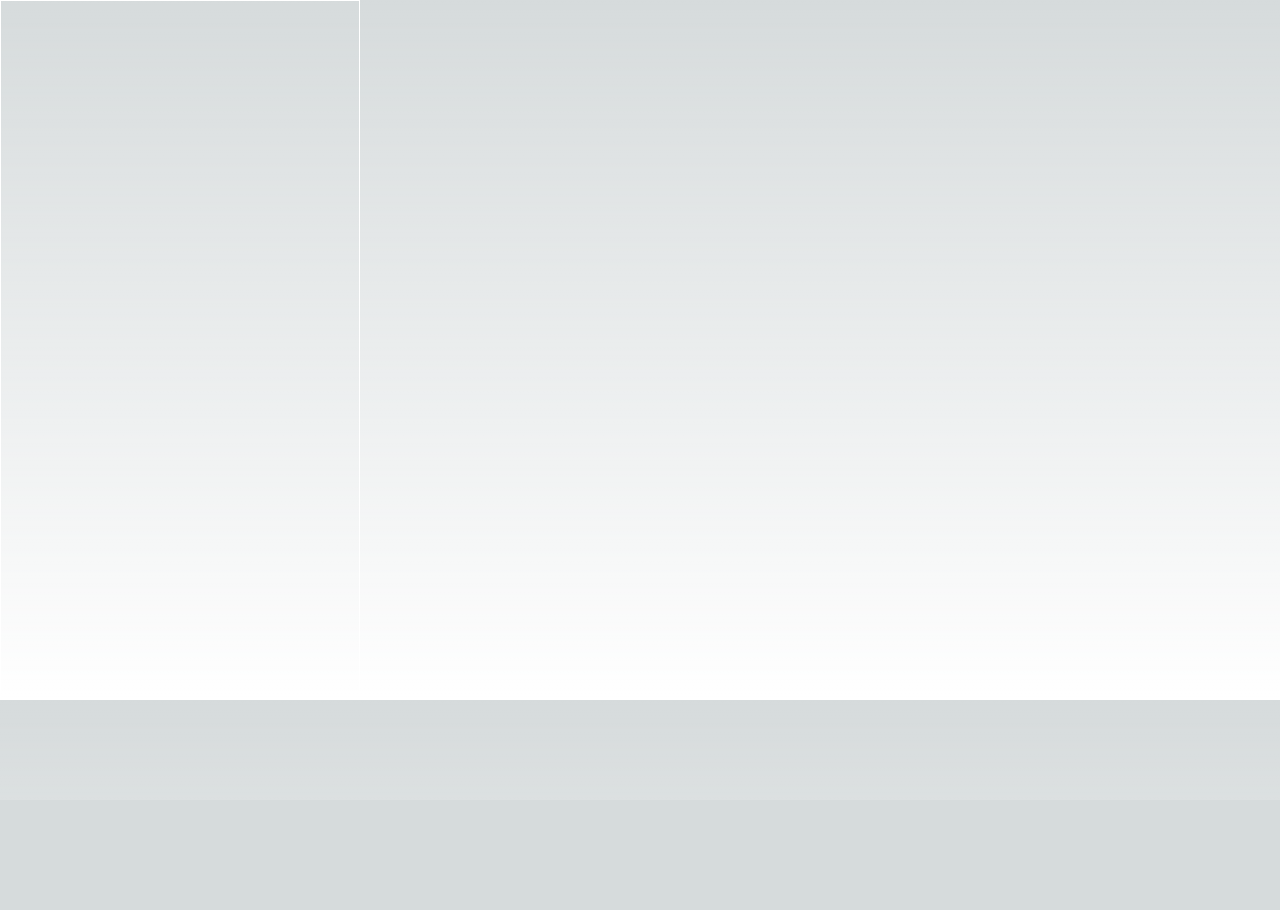
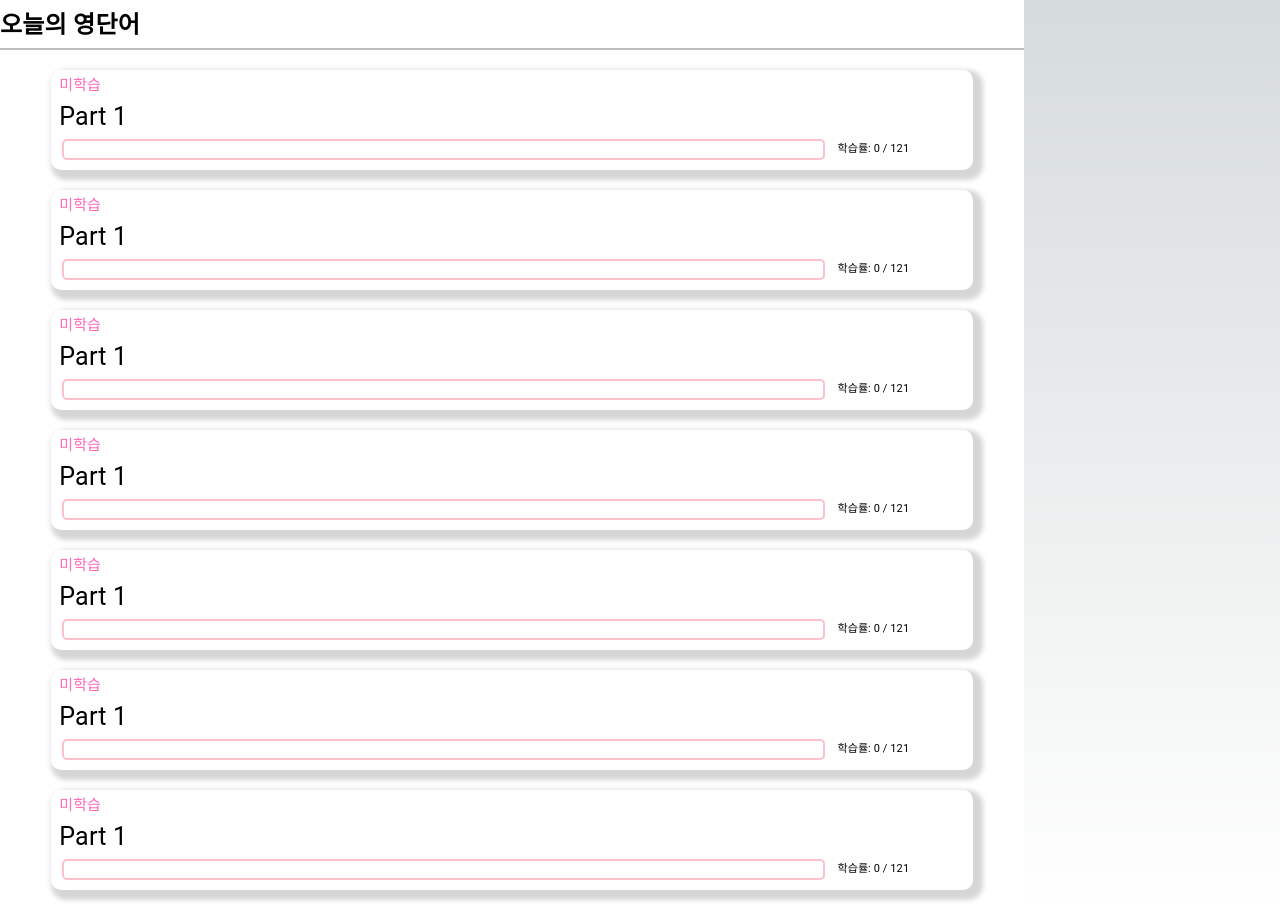
Before and after one commit to mirimmedialab/korean, a Next.js app: page /page02 in a window 1280 px wide. Before the commit the page ends 800 px from the top, so only its background shows below. Built offline with nearby package versions, Linux system fonts and the light colour scheme.

Commit message:
[Feat] page02

```diff
--- a/src/pages/page02/index.tsx
+++ b/src/pages/page02/index.tsx
@@ -1,16 +1,186 @@
-import {Box} from "@mui/material";
+import {Box, Container, Typography} from "@mui/material";
 import styled from '@emotion/styled';
+
 
 export default function Page02() {
   return (
-    <PageBox>
+    <EmergencyBox>
+      <Page02Container>
+        <TitleSection>
+          <Typography sx={{fontWeight: '800', fontSize: '1.5rem', lineHeight: '50px'}}>오늘의 영단어</Typography>
+        </TitleSection>
+        <ListSection>
+          <ListStatusBox><Typography sx={{fontSize: '15px', lineHeight: '25px', ml: '5px'}}>미학습</Typography></ListStatusBox>
+          <ListTitleBox><Typography sx={{fontSize: '25px', lineHeight: '40px', ml: '5px'}}>Part 1</Typography></ListTitleBox>
+          <ListProgressWrap sx={{mt: '-5px'}}>
+            <ListProgressBox>
+              <ListProgressBar/>
+            </ListProgressBox>
+            <ListProgressString>
+              <Typography sx={{fontSize: '11px', lineHeight: '20px', ml: '5px'}}>학습률: 0 / 121</Typography>
+            </ListProgressString>
+          </ListProgressWrap>
+        </ListSection>
 
-    </PageBox>
+        <ListSection>
+          <ListStatusBox><Typography sx={{fontSize: '15px', lineHeight: '25px', ml: '5px'}}>미학습</Typography></ListStatusBox>
+          <ListTitleBox><Typography sx={{fontSize: '25px', lineHeight: '40px', ml: '5px'}}>Part 1</Typography></ListTitleBox>
+          <ListProgressWrap sx={{mt: '-5px'}}>
+            <ListProgressBox>
+              <ListProgressBar/>
+            </ListProgressBox>
+            <ListProgressString>
+              <Typography sx={{fontSize: '11px', lineHeight: '20px', ml: '5px'}}>학습률: 0 / 121</Typography>
+            </ListProgressString>
+          </ListProgressWrap>
+        </ListSection>
+
+        <ListSection>
+          <ListStatusBox><Typography sx={{fontSize: '15px', lineHeight: '25px', ml: '5px'}}>미학습</Typography></ListStatusBox>
+          <ListTitleBox><Typography sx={{fontSize: '25px', lineHeight: '40px', ml: '5px'}}>Part 1</Typography></ListTitleBox>
+          <ListProgressWrap sx={{mt: '-5px'}}>
+            <ListProgressBox>
+              <ListProgressBar/>
+            </ListProgressBox>
+            <ListProgressString>
+              <Typography sx={{fontSize: '11px', lineHeight: '20px', ml: '5px'}}>학습률: 0 / 121</Typography>
+            </ListProgressString>
+          </ListProgressWrap>
+        </ListSection>
+
+        <ListSection>
+          <ListStatusBox><Typography sx={{fontSize: '15px', lineHeight: '25px', ml: '5px'}}>미학습</Typography></ListStatusBox>
+          <ListTitleBox><Typography sx={{fontSize: '25px', lineHeight: '40px', ml: '5px'}}>Part 1</Typography></ListTitleBox>
+          <ListProgressWrap sx={{mt: '-5px'}}>
+            <ListProgressBox>
+              <ListProgressBar/>
+            </ListProgressBox>
+            <ListProgressString>
+              <Typography sx={{fontSize: '11px', lineHeight: '20px', ml: '5px'}}>학습률: 0 / 121</Typography>
+            </ListProgressString>
+          </ListProgressWrap>
+        </ListSection>
+
+        <ListSection>
+          <ListStatusBox><Typography sx={{fontSize: '15px', lineHeight: '25px', ml: '5px'}}>미학습</Typography></ListStatusBox>
+          <ListTitleBox><Typography sx={{fontSize: '25px', lineHeight: '40px', ml: '5px'}}>Part 1</Typography></ListTitleBox>
+          <ListProgressWrap sx={{mt: '-5px'}}>
+            <ListProgressBox>
+              <ListProgressBar/>
+            </ListProgressBox>
+            <ListProgressString>
+              <Typography sx={{fontSize: '11px', lineHeight: '20px', ml: '5px'}}>학습률: 0 / 121</Typography>
+            </ListProgressString>
+          </ListProgressWrap>
+        </ListSection>
+
+        <ListSection>
+          <ListStatusBox><Typography sx={{fontSize: '15px', lineHeight: '25px', ml: '5px'}}>미학습</Typography></ListStatusBox>
+          <ListTitleBox><Typography sx={{fontSize: '25px', lineHeight: '40px', ml: '5px'}}>Part 1</Typography></ListTitleBox>
+          <ListProgressWrap sx={{mt: '-5px'}}>
+            <ListProgressBox>
+              <ListProgressBar/>
+            </ListProgressBox>
+            <ListProgressString>
+              <Typography sx={{fontSize: '11px', lineHeight: '20px', ml: '5px'}}>학습률: 0 / 121</Typography>
+            </ListProgressString>
+          </ListProgressWrap>
+        </ListSection>
+
+        <ListSection>
+          <ListStatusBox><Typography sx={{fontSize: '15px', lineHeight: '25px', ml: '5px'}}>미학습</Typography></ListStatusBox>
+          <ListTitleBox><Typography sx={{fontSize: '25px', lineHeight: '40px', ml: '5px'}}>Part 1</Typography></ListTitleBox>
+          <ListProgressWrap sx={{mt: '-5px'}}>
+            <ListProgressBox>
+              <ListProgressBar/>
+            </ListProgressBox>
+            <ListProgressString>
+              <Typography sx={{fontSize: '11px', lineHeight: '20px', ml: '5px'}}>학습률: 0 / 121</Typography>
+            </ListProgressString>
+          </ListProgressWrap>
+        </ListSection>
+    </Page02Container>
+  </EmergencyBox>
+
   )
 }
+export const EmergencyBox = styled(Box)`
+  max-width: 1024px;
+  min-width: 360px;
+  display: flex;
+  flex-direction: column;
+`
 
-export const PageBox = styled(Box)`
-  width: 360px;
-  height: 700px;
-  border: 1px solid white;
+export const Page02Container = styled(Box)`
+  //width: 100%;
+  //max-width: 1024px;
+  background-color: white;
+  color: black;
+  display: flex;
+  flex-direction: column;
+  align-items: center;
 `;
+
+
+const TitleSection = styled(Box)`
+  width: 100%;
+  height: 50px;
+  box-sizing: border-box;
+  border-bottom: 2px solid #bebebe;
+  margin-bottom: 20px;
+`
+const ListSection = styled(Box)`
+  width: 90%;
+  height: 100px;
+  box-sizing: border-box;
+  //border: 1px solid #d6d6d6;
+  margin-bottom: 20px;
+  border-radius: 10px;
+  box-shadow: 5px 5px 5px 5px #d6d6d6;
+  padding: 3px;
+
+`
+const ListStatusBox = styled(Box)`
+  width: 100%;
+  height: 25%;
+  color: hotpink;
+`
+const ListTitleBox = styled(Box)`
+  width: 100%;
+  height: 50%;
+`
+
+const ListProgressWrap = styled(Box)`
+  width: 100%;
+  height: 25%;
+  display: flex;
+  flex-direction: row;
+`
+
+const ListProgressBox = styled(Box)`
+  width: 70%;
+  height: 100%;
+  display: flex;
+  justify-content: center;
+  vertical-align: center;
+
+  @media (min-width: 800px) {
+    width: 85%;
+  }
+`
+
+const ListProgressBar = styled(Box)`
+  width: 98%;
+  height: 90%;
+  box-sizing: border-box;
+  border: 2px solid pink;
+  border-radius: 5px;
+`
+
+const ListProgressString = styled(Box)`
+  width: 30%;
+  height: 100%;
+  @media (min-width: 800px) {
+    width: 15%;
+  }
+`
```
